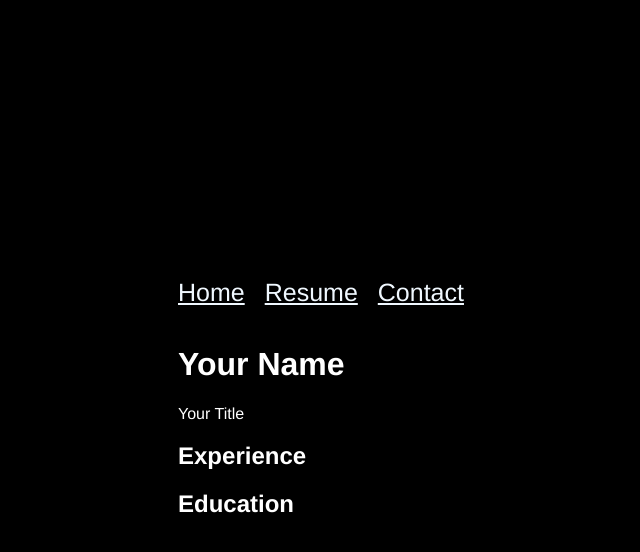
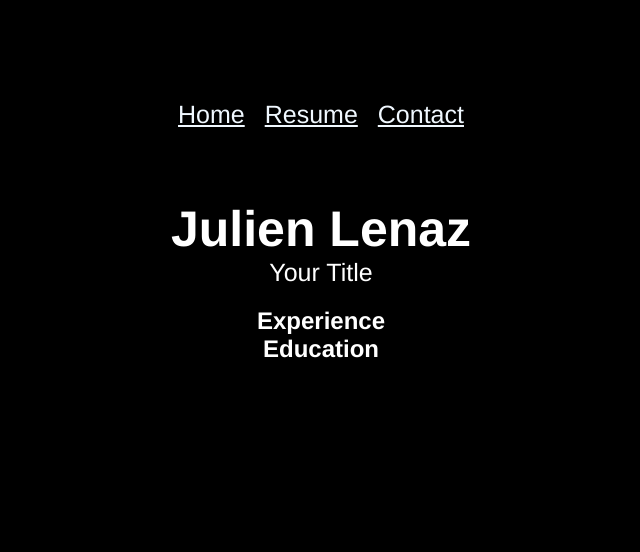
Before and after one commit to julienfullstack/Drum-Machine, a React (Vite) app: page /resume in a window 1280 px wide. Shown: the top 552 px of the page, without its empty margins (319-959 px from the left). Built offline with nearby package versions, Linux system fonts and the light colour scheme.

Commit message:
Updated resume stylings, fixed bug with active steps

```diff
--- a/src/App.css
+++ b/src/App.css
@@ -6,3 +6,22 @@
 .link:hover {
   color: red;
 }
+
+.navbar {
+  display: flex;
+  justify-content: center;
+  gap: 20px;
+  position: fixed;
+  top: 100px;
+  left: 50%;
+  transform: translateX(-50%);
+}
+
+body {
+  background-color: #282c34;
+  color: white;
+  font-family: 'Franklin Gothic Medium', 'Arial Narrow', Arial, sans-serif;
+  margin: 0;
+  padding: 0;
+  text-align: center;
+}
--- a/src/App.tsx
+++ b/src/App.tsx
@@ -9,15 +9,12 @@ import './App.css';
 function App() {
   return (
     <div>
-
     <Router>
-    <div style={{ display: 'flex', justifyContent: 'center', gap: '20px' }}>
-      <Link to="/" className="link">Home</Link>
-      <Link to="/resume" className="link">Resume</Link>
-      <Link to="/contact" className="link">Contact</Link>
+    <div className="navbar">
+  <Link to="/" className="link">Home</Link>
+  <Link to="/resume" className="link">Resume</Link>
+  <Link to="/contact" className="link">Contact</Link>
     </div>
-      <br>
-      </br>
       <Routes>
         <Route path="/resume" element={<Resume />} />
         <Route path="/contact" element={<Contact />} />
@@ -33,7 +30,7 @@ function App() {
           { url: "/Dsharp.wav", name: "D#" },
           { url: "/D.wav", name: "D" },
           { url: "/Csharp.wav", name: "C#" },
-          { url: "/C.wav", name: "C" }]} samples2={[]} />} />
+          { url: "/C.wav", name: "C" }]} />} />
       </Routes>
     </Router>
     </div>
--- a/src/DrumMachine.module.scss
+++ b/src/DrumMachine.module.scss
@@ -7,12 +7,17 @@ $rowGap: 8px;
   text-decoration: none;
   font-weight: 700;
   transition: color 0.3s;
-
+  float: left;
   &:hover {
     color: #4281b2;
   }
 }
 
+* {
+  margin: 0;
+  padding: 0;
+  box-sizing: border-box;
+}
 
 @mixin invisibleInput {
   border: 0px;
--- a/src/DrumMachine.tsx
+++ b/src/DrumMachine.tsx
@@ -16,26 +16,19 @@ type Track = {
 
 type Props = {
   samples: { url: string; name: string }[];
-  samples2: { url: string; name: string }[];
   numOfSteps?: number;
 };
 
-export default function DrumMachine({ samples, samples2, numOfSteps = 16 }: Props) {
+export default function DrumMachine({ samples, numOfSteps = 16 }: Props) {
   const [recorder] = React.useState(new Tone.Recorder());
   const [audioURL, setAudioURL] = React.useState('');
   const [bpm, setBpm] = React.useState(Tone.Transport.bpm.value);
-  const [decay, setDecay] = useState(0.5);
-  const [wet, setWet] = useState(0.5);
-  const reverbRef = useRef<Tone.Reverb | null>(null);
 
   const [isPlaying, setIsPlaying] = React.useState(false);
   const [filterType, setFilterType] = React.useState<'lowpass' | 'highpass'>('lowpass');
   const [filterFreq, setFilterFreq] = React.useState(1000);
   const filterRef = React.useRef<Tone.Filter | null>(null);
-  const [attack, setAttack] = React.useState(0.01);
   const [distortionValue, setDistortionValue] = React.useState(0.8);
-  const [phaserFreq, setPhaserFreq] = useState(0.5);
-  const phaserRef = useRef<Tone.Phaser | null>(null);
 
 
   const tracksRef = React.useRef<Track[]>([]);
@@ -45,7 +38,9 @@ export default function DrumMachine({ samples, samples2, numOfSteps = 16 }: Prop
   const distortionRef = React.useRef<Tone.Distortion | null>(null);
   const trackIds = [...Array(samples.length).keys()] as const;
   const stepIds = [...Array(numOfSteps).keys()] as const;
-
+  const [activeSteps, setActiveSteps] = useState(() =>
+  Array(samples.length).fill(Array(numOfSteps).fill(false))
+);
 
   const handleStartClick = async () => {
     if (Tone.Transport.state === "started") {
@@ -57,6 +52,7 @@ export default function DrumMachine({ samples, samples2, numOfSteps = 16 }: Prop
       setIsPlaying(true);
     }
   };
+
 
   Tone.Destination.connect(recorder);
 
@@ -78,7 +74,7 @@ export default function DrumMachine({ samples, samples2, numOfSteps = 16 }: Prop
 
   const handleBpmChange = (e: React.ChangeEvent<HTMLInputElement>) => {
     const newBpm = Number(e.target.value);
-    setBpm(newBpm); // Update the bpm state variable
+    setBpm(newBpm);
     Tone.Transport.bpm.value = newBpm;
   };
 
@@ -94,10 +90,6 @@ export default function DrumMachine({ samples, samples2, numOfSteps = 16 }: Prop
     }
   };
 
-  // const handleSampleChangeClick = () => {
-  //   setCurrentSampleSet(samples2);
-  // };
-
   const handleDistortionChange = (event: React.ChangeEvent<HTMLInputElement>) => {
     const newDistortionValue = parseFloat(event.target.value);
     setDistortionValue(newDistortionValue);
@@ -106,11 +98,9 @@ export default function DrumMachine({ samples, samples2, numOfSteps = 16 }: Prop
     }
   };
 
+  React.useEffect(() => {
 
-  React.useEffect(() => {
     distortionRef.current = new Tone.Distortion(distortionValue).toDestination();
-    const reverb = new Tone.Reverb({ decay, wet}).toDestination();
-    reverbRef.current = reverb;
 
     if (filterRef.current) {
       filterRef.current.disconnect();
@@ -125,12 +115,15 @@ export default function DrumMachine({ samples, samples2, numOfSteps = 16 }: Prop
 
       filterRef.current = filter;
 
-      const phaser = new Tone.Phaser({
-        frequency: phaserFreq,
-        octaves: 5,
-        baseFrequency: 1000
-      }).toDestination();
-      phaserRef.current = phaser;
+    tracksRef.current = samples.map((sample, i) => ({
+      id: i,
+      sampler: new Tone.Sampler({
+        urls: {
+          [NOTE]: sample.url,
+        },
+      }).connect(filter),
+
+    }));
 
     tracksRef.current = samples.map((sample, i) => ({
       id: i,
@@ -140,26 +133,6 @@ export default function DrumMachine({ samples, samples2, numOfSteps = 16 }: Prop
         },
       }).connect(filter),
     }));
-
-    // tracksRef.current = samples.map((sample, i) => ({
-    //   id: i,
-    //   sampler: new Tone.Sampler({
-    //     urls: {
-    //       [NOTE]: sample.url,
-    //     },
-    //   }).connect(reverb),
-    // }));
-
-    tracksRef.current = samples.map((sample, i) => ({
-      id: i,
-      sampler: new Tone.Sampler({
-        urls: {
-          [NOTE]: sample.url,
-        },
-      }).connect(phaser),
-    }));
-
-
 
 
     seqRef.current = new Tone.Sequence(
@@ -175,9 +148,15 @@ export default function DrumMachine({ samples, samples2, numOfSteps = 16 }: Prop
       "16n"
     );
     seqRef.current.start(0);
-  }, [samples, numOfSteps, filterFreq, filterType, recorder, distortionValue, decay, wet, phaserFreq]);
+  }, [samples, numOfSteps, filterFreq, filterType, recorder, distortionValue]);
 
-
+  React.useEffect(() => {
+    return () => {
+      Tone.Transport.stop();
+      setActiveSteps(steps => steps.map(track => track.map(() => false)));
+      stepsRef.current = [[]];
+    };
+  }, []);
 
   return (
     <div className={styles.machine}>
@@ -234,9 +213,6 @@ export default function DrumMachine({ samples, samples2, numOfSteps = 16 }: Prop
         </div>
       </div>
       <div className={styles.controls}>
-        {/* <button onClick={handleSampleChangeClick} className={styles.button}>
-        Change Samples
-      </button> */}
         <button onClick={handleStartClick} className={styles.button}>
           {isPlaying ? "Pause" : "Start"}
         </button>
@@ -295,57 +271,6 @@ export default function DrumMachine({ samples, samples2, numOfSteps = 16 }: Prop
           onChange={handleDistortionChange}
         />
       </label>
-      {/* <label>
-        <span>Decay</span>
-        <input
-          type="range"
-          min={0}
-          max={100}
-          step={0.01}
-          value={decay}
-          onChange={(e) => {
-            const newDecay = Number(e.target.value);
-            setDecay(newDecay);
-            if (reverbRef.current) {
-              reverbRef.current.decay = newDecay;
-            }
-          }}
-        />
-    </label>
-    <label>
-      <span>Wet</span>
-      <input
-        type="range"
-        min={0}
-        max={1}
-        step={0.01}
-        value={wet}
-        onChange={(e) => {
-          const newWet = Number(e.target.value);
-          setWet(newWet);
-          if (reverbRef.current) {
-            reverbRef.current.wet.value = newWet;
-          }
-        }}
-      />
-    </label> */}
-    <label>
-      <span>Phaser Frequency</span>
-      <input
-        type="range"
-        min={0}
-        max={100}
-        step={0.01}
-        value={phaserFreq}
-        onChange={(e) => {
-          const newPhaserFreq = Number(e.target.value);
-          setPhaserFreq(newPhaserFreq);
-          if (phaserRef.current) {
-            phaserRef.current.frequency.value = newPhaserFreq;
-          }
-        }}
-      />
-    </label>
       </div>
     </div>
   );
--- a/src/Resume.module.css
+++ b/src/Resume.module.css
@@ -1,6 +1,7 @@
 :root {
   font-family: "Helvetica Neue", Arial, sans-serif;
   font-size: 16px;
+  margin-top: 0px;
 }
 
 *:focus,
@@ -9,10 +10,21 @@
   outline-color: #90cdf4;
 }
 
-body {
-  display: grid;
-  place-content: center;
-  min-height: 100vh;
-  background-color: black;
-  color: white;
+* {
+  box-sizing: border-box;
+  margin-top: 0px;
 }
+
+
+.resume {
+  position: fixed;
+  margin-top: 0px;
+  top: 200px;
+  left: 50%;
+  transform: translateX(-50%);
+}
+
+.resume-header  {
+  margin-bottom: 20px;
+  font-size: 25px;
+}
--- a/src/Resume.tsx
+++ b/src/Resume.tsx
@@ -6,18 +6,17 @@ import styles from './Resume.module.css';
 
 function Resume() {
   return (
-    <div className="resume">
-      <div className="resume-header">
-        <h1>Your Name</h1>
+    <div className={styles.resume}>
+      <div className={styles['resume-header']}>
+        <h1>Julien Lenaz</h1>
         <p>Your Title</p>
       </div>
-
-      <div className="resume-section">
+      <div className={styles['resume-section']}>
         <h2>Experience</h2>
         {/* Add your experience here */}
       </div>
 
-      <div className="resume-section">
+      <div className={styles['resume-section']}>
         <h2>Education</h2>
         {/* Add your education here */}
       </div>
```
